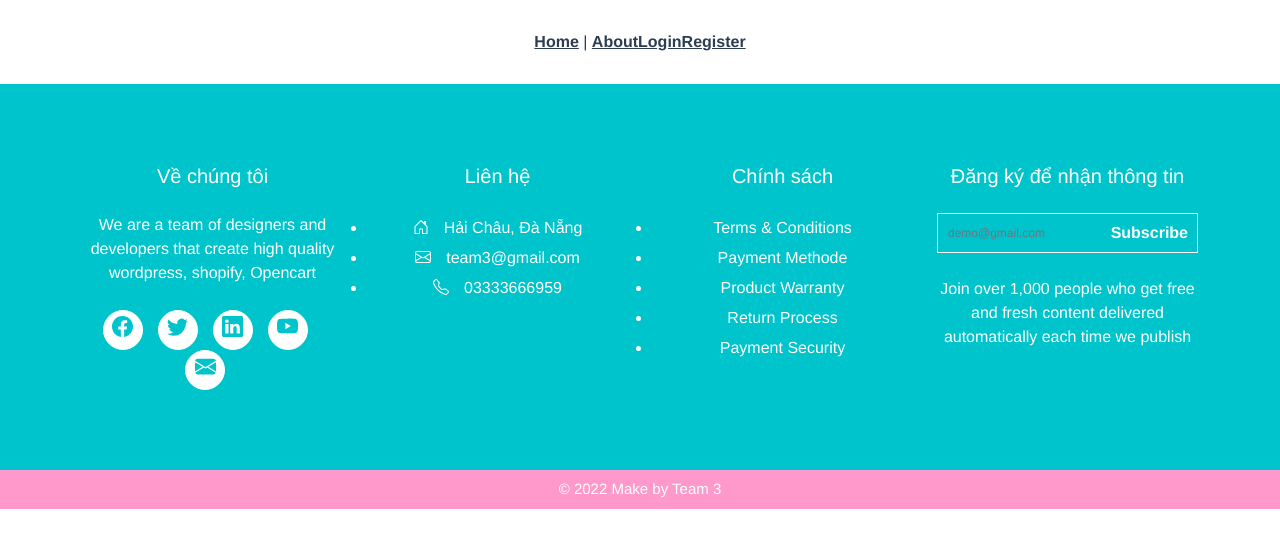
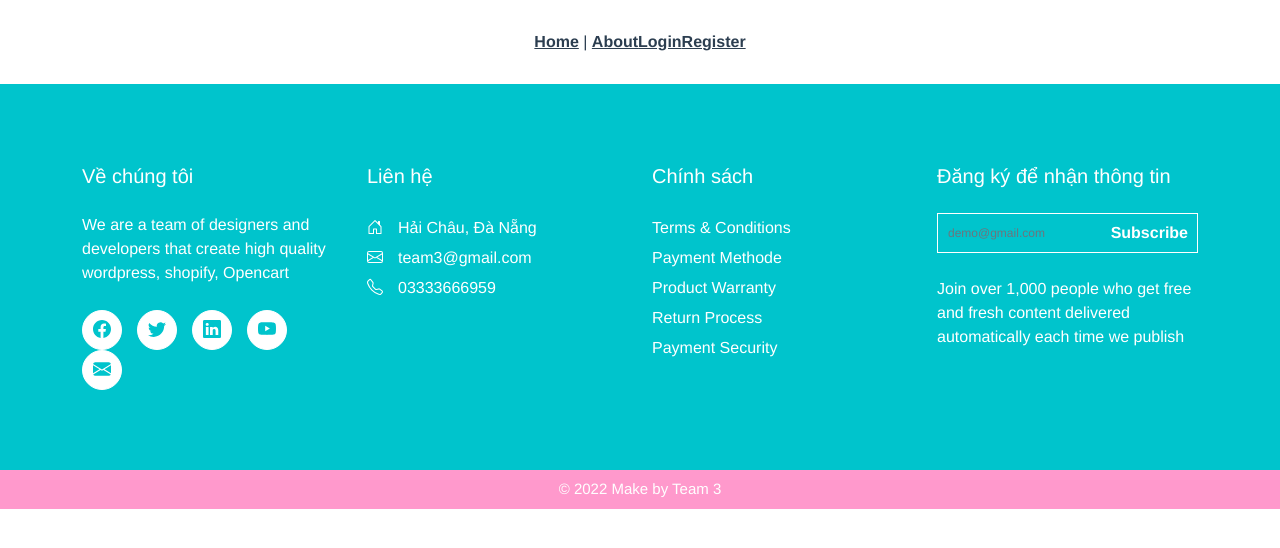
Before and after one commit to tukoi2001/toy-stores, a Vue app in the folder toy-stores/: page /me in a window 1280 px wide. Shown: the top 548 px of the page. Built offline with nearby package versions, Linux system fonts and the light colour scheme.

Commit message:
update footer

```diff
--- a/toy-stores/src/assets/css/components/common/the-footer.css
+++ b/toy-stores/src/assets/css/components/common/the-footer.css
@@ -1,6 +1,7 @@
 .wrapper {
     background-color: #00c4cc;
     padding: 80px 0;
+    text-align: left;
 }
 
 .footer__title {
@@ -33,6 +34,7 @@
 .footer__contact {
     margin-bottom: 0px;
     padding-left: 0;
+    list-style: none;
 }
 
 .footer__contact-item {
@@ -91,3 +93,8 @@
     background-color: #333;
     border-color: #333;
 }
+
+.footer__social a {
+    font-size: 18px;
+    padding: 5px;
+}
```
